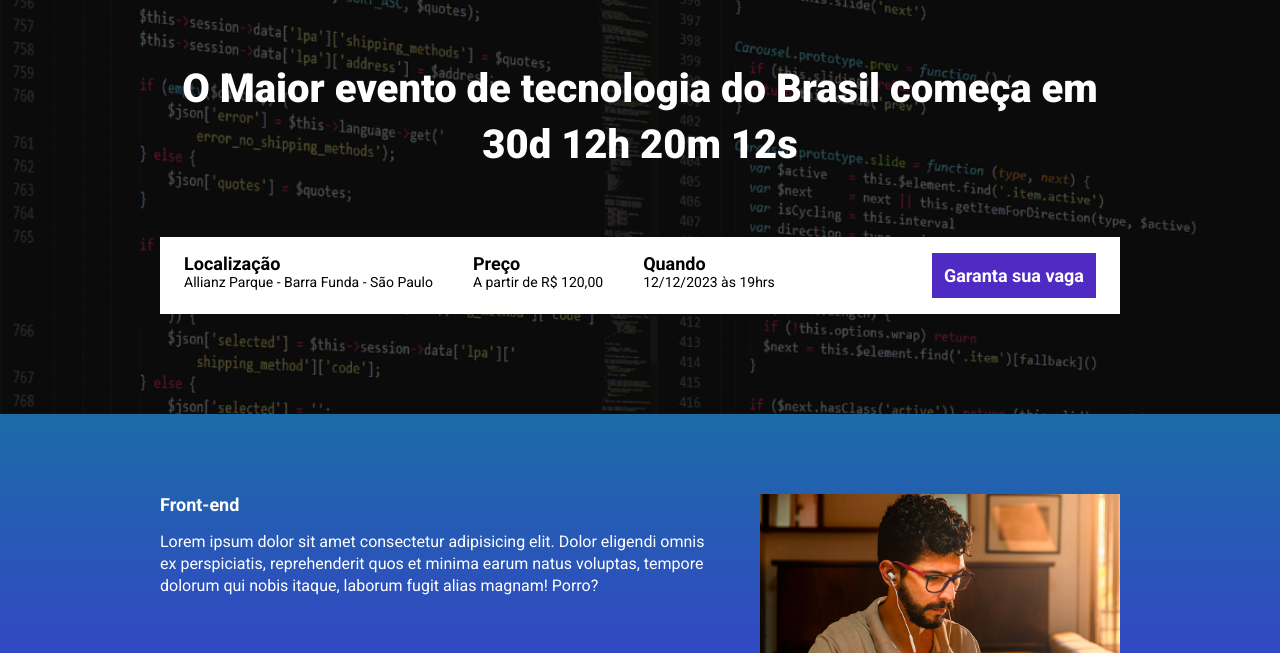
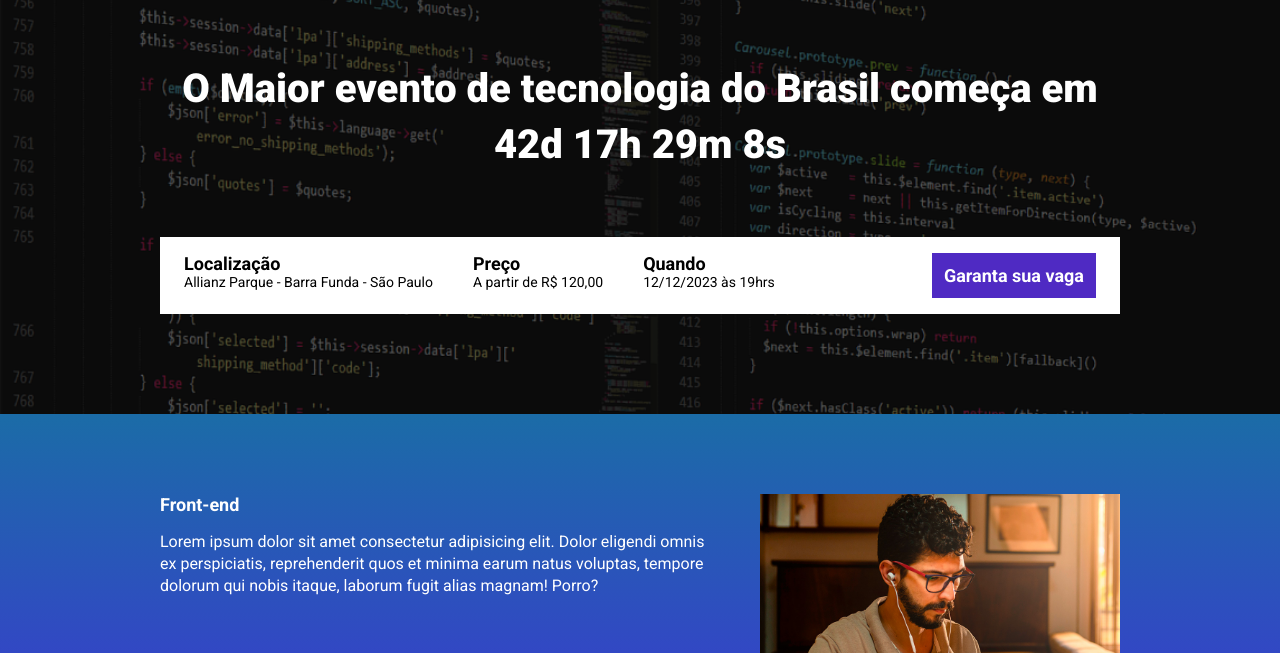
Before and after one commit to AnthonyAmaz3d/tech_talks, a website built with Parcel: page src/index.html in a window 1280 px wide. Shown: the part 147-800 px from the top of the page. Built offline with nearby package versions, Linux system fonts and the light colour scheme.

Commit message:
criando a contagem regressiva

```diff
--- a/package.json
+++ b/package.json
@@ -2,9 +2,9 @@
   "name": "ebac_talks",
   "version": "1.0.0",
   "description": "",
-  "main": "index.js",
   "scripts": {
     "dev": "parcel src/index.html src/styles/main.scss src/scripts/main.js",
+    "build": "parcel build src/index.html",
     "test": "echo \"Error: no test specified\" && exit 1"
   },
   "keywords": [],
--- a/src/index.html
+++ b/src/index.html
@@ -15,7 +15,7 @@
         <div class="container">
             <img class="hero__logo" src="./images/ebac_logo.svg" alt="EBAC">
             <p class="hero__text">
-                O Maior evento de tecnologia do Brasil começa em 30d 12h 20m 12s
+                O Maior evento de tecnologia do Brasil começa em <span id="contador"></span>
             </p>
             <div class="infos-bar">
                 <ul class="infos-bar__infos">
--- a/src/scripts/main.js
+++ b/src/scripts/main.js
@@ -1 +1,28 @@
 AOS.init();
+
+const dataDoEvento = new Date("Dec 12, 2023 19:00:00");
+const timeStampDoEvento = dataDoEvento.getTime();
+
+const contaOTempo = setInterval(function() {
+    const agora = new Date();
+    const timeStampAtual = agora.getTime();
+
+    const distanciaAteOEvento = timeStampDoEvento - timeStampAtual;
+
+    const diaEmMS = 1000 * 60 * 60 * 24;
+    const horaEmMs = 1000 * 60 * 60;
+    const minutoEmMs = 1000 * 60;
+
+
+    const diasAteOEvento = Math.floor(distanciaAteOEvento / diaEmMS);
+    const horasAteOEvento = Math.floor((distanciaAteOEvento % diaEmMS) / horaEmMs);
+    const minutosAteOEvento = Math.floor((distanciaAteOEvento % horaEmMs) / minutoEmMs);
+    const segundosAteOEvento = Math.floor((distanciaAteOEvento % minutoEmMs) / 1000);
+
+    document.getElementById('contador').innerHTML = `${diasAteOEvento}d ${horasAteOEvento}h ${minutosAteOEvento}m ${segundosAteOEvento}s`;
+
+    if (distanciaAteOEvento < 0) {
+        clearInterval(contaOTempo);
+        document.getElementById('contador').innerHTML = 'Evento expirado'
+    }
+}, 1000);
```
